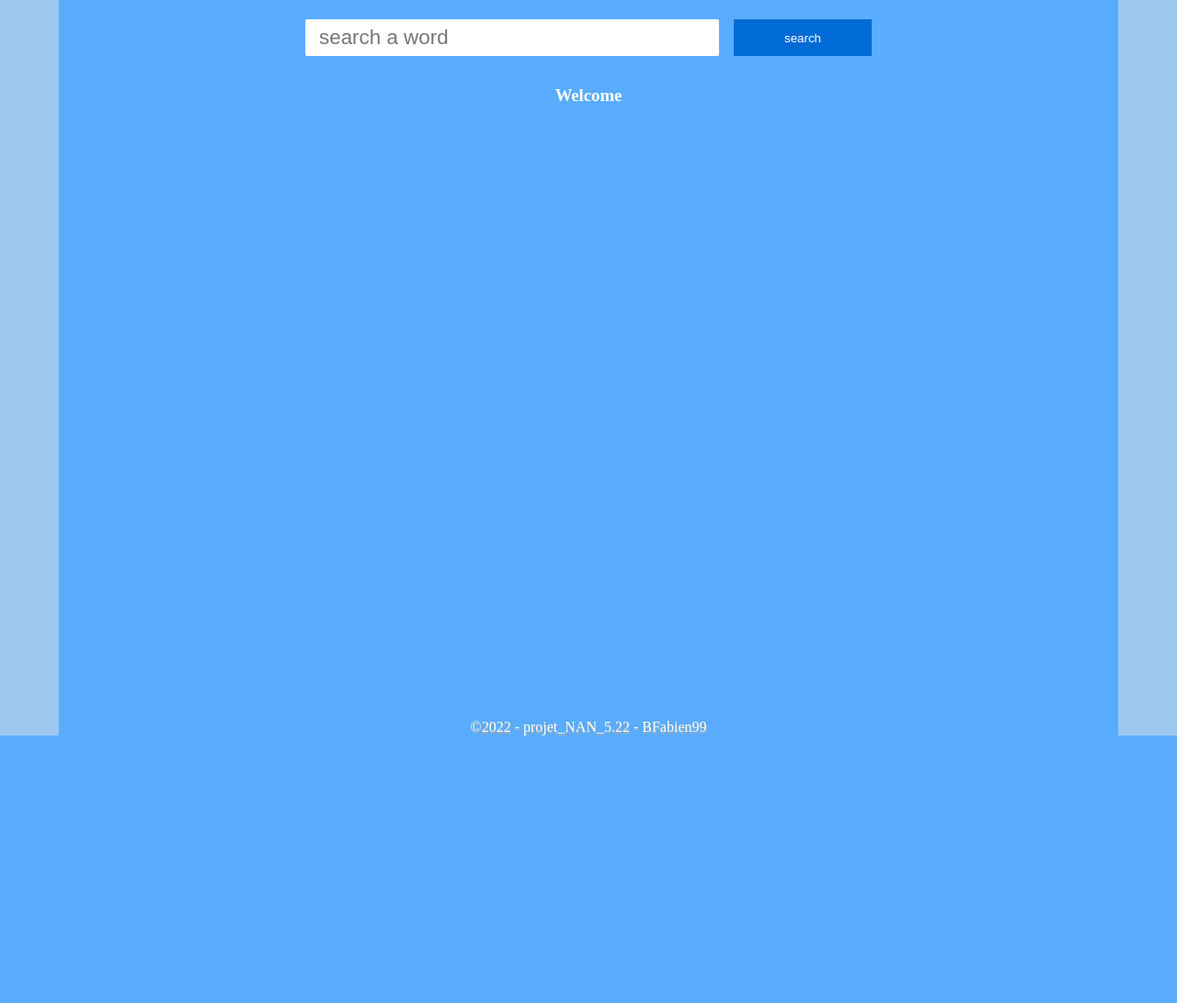
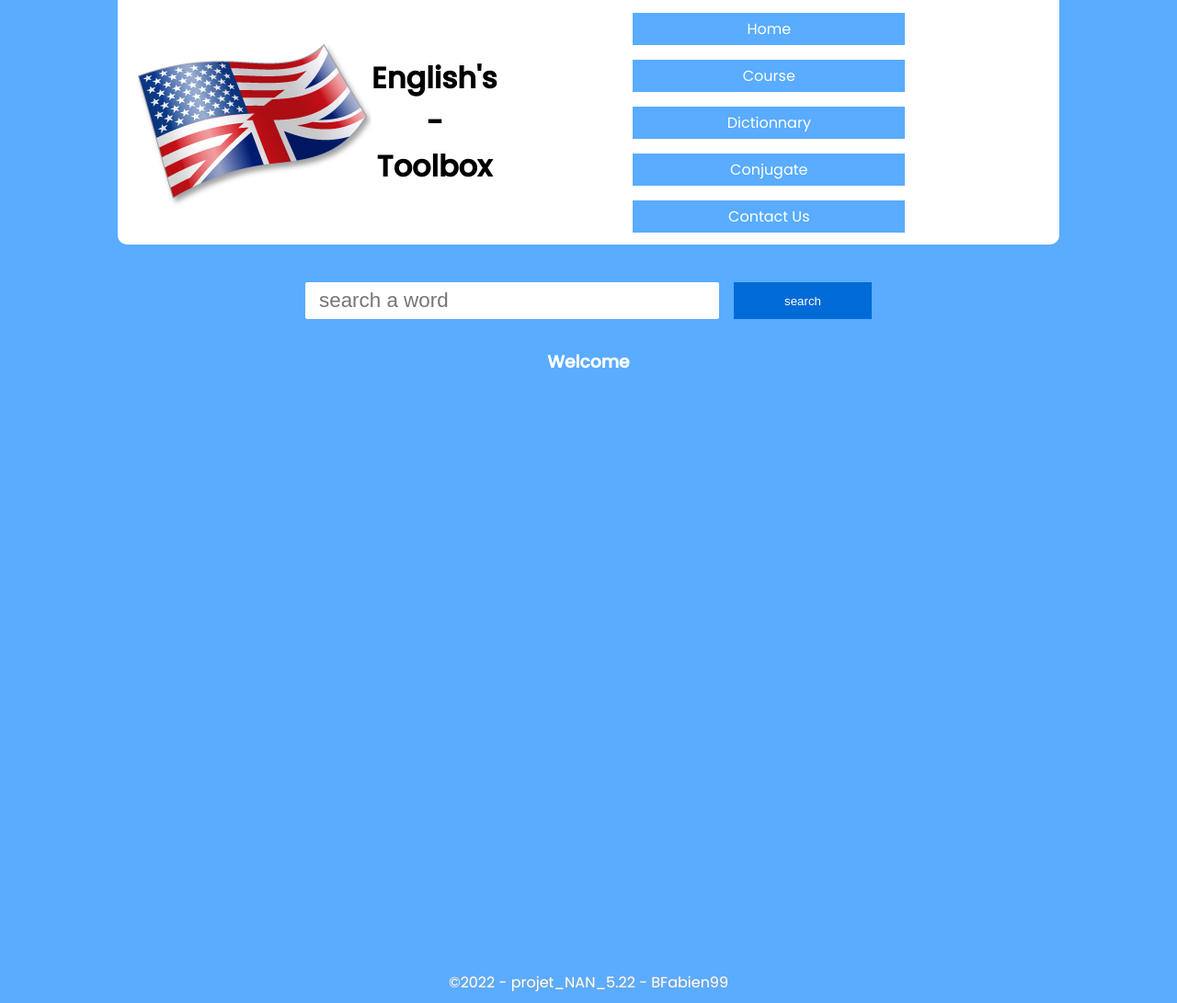
Before and after one commit to Bfabien99/dico, a PHP site: page /views/dictionnary.php in a window 1280 px wide. Shown: the whole page at 92% size. Before the commit the page ends 800 px from the top, so only its background shows below. Run offline with PHP 8.4, Linux system fonts and the light colour scheme; some libraries are stand-ins or nearby versions.

Commit message:
Classe part begin

```diff
--- /dev/null
+++ b/assets/css/style.css
@@ -0,0 +1,150 @@
+    @import url('https://fonts.googleapis.com/css2?family=Montserrat:wght@100;200;300;400&family=Poppins:ital,wght@0,100;0,200;0,300;0,400;0,500;1,100;1,200;1,400&family=Roboto+Serif:ital,wght@0,100;0,300;0,400;0,500;1,100;1,200&family=Titillium+Web:ital,wght@0,200;0,400;1,200;1,300&display=swap');
+    *{
+        margin: 0;
+        padding: 0;
+        box-sizing: border-box;
+    }
+
+    html{
+        scroll-behavior: smooth;
+    }
+
+    header{
+        width: 100%;
+        margin-bottom: 20px;
+        /* position: sticky;
+        top: 0; */
+        z-index: 1000;
+    }
+
+    .center{
+        display: flex;
+        align-items: center;
+        width: 80%;
+        margin: auto;
+        padding:5px 20px;
+        background-color: rgb(255, 255, 255);
+        border-radius: 0px 0px 10px 10px;
+    }
+
+    .logobox{
+        display: flex;
+        align-items: center;
+        justify-content: center;
+        text-align: center;
+    }
+
+    .navigation{
+        width: 100%;
+        display: flex;
+        justify-content: space-around;
+        list-style: none;
+        flex-wrap: wrap;
+    }
+
+    .navigation li{
+        padding: 5px;
+        text-align: center;
+        background-color: #59acff;
+        transition:all 0.1s;
+        width: 15%;
+        display: flex;
+        justify-content: center;
+        align-items: center;
+    }
+
+    .navigation a{
+        text-decoration: none;
+        color: #ffffff;
+        width: 100%;
+    }
+
+    .navigation li:hover{
+        transform: scale(1.2);
+        background-color: #3e91e3;
+    }
+
+    .navigation li.conjugate:active{
+        background-color: #b3aefc;
+    }
+
+    .defile{
+        z-index: 500;
+        width: 80px;
+        height: 80px;
+        border: 3px solid #444;
+        background-color: rgb(236, 236, 90);
+        position: fixed;
+        padding: 30px;
+        border-radius: 50%;
+        display: none;
+        opacity: 0.3;
+        transition: all 0.2s;
+        text-decoration: none;
+        font-weight: bolder;
+        color: white;
+        font-size: 3rem;
+    }
+
+    .anim:hover{
+        animation-name: anim;
+        animation-duration: 1s;
+        animation-iteration-count:infinite;
+    }
+
+    .defile:hover{
+        opacity: 1;
+    }
+
+    .show{
+        display: flex;
+        justify-content: center;
+        align-items: center;
+    }
+
+    @media screen and (max-width:1370px) {
+
+        .navigation{
+            justify-content: space-evenly;
+            flex-direction: column;
+            align-items: center;
+        }
+
+        .navigation li{
+            width: 50%;
+            margin: 0.5rem;
+        }
+    }
+
+    @media screen and (max-width:850px) {
+        .center{
+            width: 100%;
+        }
+
+        .logobox,.navigation{
+            justify-content: space-evenly;
+            flex-direction: column;
+            align-items: center;
+        }
+
+        .logobox{
+            text-align: center;
+        }
+
+        .logo{
+            width: 150px;
+            height: 200px;
+        }
+
+        .navigation li{
+            width: 80%;
+            margin: 0.5rem;
+        }
+    }
+
+    @keyframes anim{
+        0%,100%{transform: translateY(0px);text-shadow: 0 10px 13px rgb(151, 150, 150);}
+        25%{transform: translateY(-10px);text-shadow: 0 10px 20px rgb(151, 150, 150);}
+        50%{transform: translateY(0px);text-shadow: 0 10px 13px rgb(151, 150, 150);}
+        75%{transform: translateY(-10px);text-shadow: 0 10px 20px rgb(151, 150, 150);}
+    }
--- /dev/null
+++ b/functions/urldecoder.php
@@ -0,0 +1,6 @@
+<?php
+    function urldecoder($data){
+        $newdata = urldecode($data);
+        $newdata = str_replace(" ", "-", $newdata);
+        return $newdata;
+    }
--- a/views/.php
+++ /dev/null
@@ -1,6 +0,0 @@
-<?php dump($voice)?>
-                    <?php if(!empty($voice[0]['meanings'][0]['definitions'])):?>
-                        <?= '<p><strong>Type: </strong>'.$voice[0]['meanings'][0]['partOfSpeech'].'<p/>';?>
-                        <?= '<p><strong>Definition: </strong>'.$voice[0]['meanings'][0]['definitions'][0]['definition'].'<p/>';?>
-                        <?= '<p><strong>Example: </strong>'.contain($_GET['search'],$voice[0]['meanings'][0]['definitions'][0]['example']).'<p/>';?>
-                    <?php endif;?>
--- a/views/dictionnary.php
+++ b/views/dictionnary.php
@@ -4,26 +4,21 @@
     <meta charset="UTF-8">
     <meta http-equiv="X-UA-Compatible" content="IE=edge">
     <meta name="viewport" content="width=device-width, initial-scale=1.0">
-    <title>Document</title>
+    <link rel="stylesheet" href="assets/css/style.css">
+    <link rel="shortcut icon" href="assets/images/logo/favicon.ico" type="image/x-icon">
+    <title>Dictionnary</title>
     <style>
-        @import url('https://fonts.googleapis.com/css2?family=Montserrat:wght@100;200;300;400&family=Poppins:ital,wght@0,100;0,200;0,300;0,400;0,500;1,100;1,200;1,400&family=Roboto+Serif:ital,wght@0,100;0,300;0,400;0,500;1,100;1,200&family=Titillium+Web:ital,wght@0,200;0,400;1,200;1,300&display=swap');
-        *{
-            margin: 0;
-            padding: 0;
-            box-sizing: border-box;
-        }
-
         body{
             width: 100%;
             min-height: 100vh;
-            background-color: #9ec7f0;
-            position: relative;
+            background-color: #59acff;
+            font-family: Poppins;
         }
 
         .container{
             width: 90%;
             min-width: 710px;
-            min-height: 100vh;
+            min-height: 95vh;
             margin: auto;
             display: flex;
             flex-direction: column;
@@ -32,7 +27,6 @@
             padding: 5px;
             background-color: #59acff;
             color: white;
-            position: relative;
             padding-bottom: 20px;
         }
 
@@ -126,6 +120,11 @@
             width: fit-content;
             padding: 5px;
             margin: 10px 0;
+            text-transform: lowercase;
+        }
+
+        .example::first-letter{
+            text-transform: uppercase;
         }
 
         .illustration{
@@ -157,6 +156,16 @@
             text-decoration: underline;
         }
 
+        footer{
+            padding: 10px;
+            width: 100%;
+            margin:auto;
+            text-align: center;
+            color: white;
+            text-shadow: 0px 0px 2px #aaa;
+            background-color: #59acff;
+        }
+
         @media screen and (max-width:750px) {
             .container{
                 width: 100%;
@@ -181,9 +190,33 @@
                 width: 90%;
             }
         }
+
+        @media screen and (max-width:600px) {
+            .container{
+                width: 100%;
+                min-width: 100px;
+            }
+
+            form{
+                width: 90%;
+                justify-content: space-around;
+            }
+
+            form input[type="search"]{
+                width: 60%;
+                min-width: 10px;
+            }
+
+            form input[type="submit"]{
+                width: 20%;
+                min-width: 10px;
+            }
+
+        }
     </style>
 </head>
 <body>
+    <?php include 'layout/header.php';?>
     <div class="container">
 
         <form action="dictionnary" method="get">
@@ -281,16 +314,21 @@
         <?php else:?>
                 <h3>Welcome</h3>
         <?php endif;?>
+    </div>
 
-        <div style="width: 100;text-align:center;position:absolute;bottom:0px;">
-            <span style="color:#fff;text-shadow:0px 2px #aaa;">&copy;2022 - projet_NAN_5.22 - BFabien99</span>
-        </div>
-    </div>
+    <footer>
+        <span>&copy;2022 - projet_NAN_5.22 - BFabien99</span>
+    </footer>
 </body>
 <script>
-      function play() {
+    const defile = document.querySelector('.defile');
+    window.addEventListener('scroll',function(){
+        defile.classList.toggle('show',window.scrollY>=1000);
+    });
+
+    function play() {
         var audio = document.getElementById("audio");
         audio.play();
       }
-    </script>
+</script>
 </html>
--- a/views/error/404.php
+++ b/views/error/404.php
@@ -30,7 +30,7 @@
 </head>
 <body>
     <div class="errorbox">
-        <h1 class="error"><img src="assets/images/icones/icons8-warning-64.png" alt="warning">404</h1>
+        <h1 class="error"><img src="/Dico/assets/images/icones/icons8-warning-64.png" alt="warning">404</h1>
         <p>Sorry... Page not found</p>
     </div>
 </body>
--- /dev/null
+++ b/views/layout/header.php
@@ -0,0 +1,18 @@
+<header id="home">
+    <div class="center">
+    <div class="logobox">
+        <img src="/Dico/assets/images/logo/logo.png" alt="logo.png" class="logo">
+        <h1>English's - Toolbox</h1>
+    </div>
+
+    <ul class="navigation">
+        <li><a href="/Dico/">Home</a></li>
+        <li><a href="/Dico/classes/">Course</a></li>
+        <li><a href="/Dico/dictionnary">Dictionnary</a></li>
+        <li class="conjugate"><a href="/Dico/conjugate">Conjugate</a></li>
+        <li><a href="/Dico/contact">Contact Us</a></li>
+    </ul>
+    </div>
+</header>
+
+<a href="#home" class="defile"><span class="anim">^</span></a>
```
Also changed, not shown: functions/cleans.php (added, +7 -0 lines), index.php (+36 -4 lines), models/classes.php (added, +57 -0 lines), views/classes.php (added, +17 -0 lines), views/conjugate.php (+45 -11 lines), views/cours.php (added, +18 -0 lines), views/home.php (added, +17 -0 lines), views/theme.php (added, +19 -0 lines), assets/images/logo/favicon.ico (added), assets/images/logo/logo.png (added), assets/images/pexels-rodolfo-clix-1036936.jpg (added), assets/images/pexels-vectors-icon-968299.jpg (added), functions/conjugation.php (renamed from conjugation.php), functions/dico.php (renamed from dico.php).
